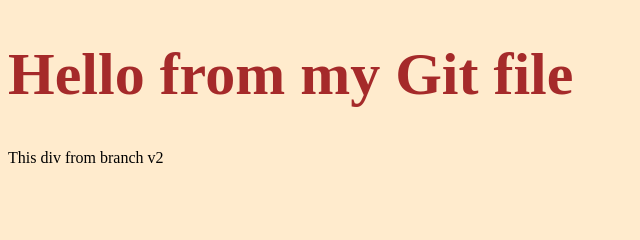
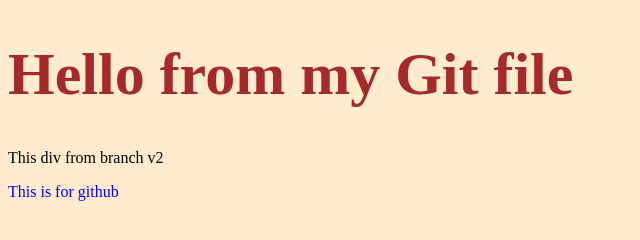
Before and after one commit to omnia487/round117, a plain HTML site: page index.html in a window 1280 px wide. Shown: the whole page, without its empty margins (0-640 px from the left). Drawn offline with Linux system fonts and the light colour scheme.

Commit message:
for github

```diff
--- a/index.html
+++ b/index.html
@@ -10,5 +10,6 @@
 
     <h1> Hello from my Git file </h1>
     <div> This div from branch v2 </div>
+    <p>This is for github</p>
 </body>
 </html>
```
